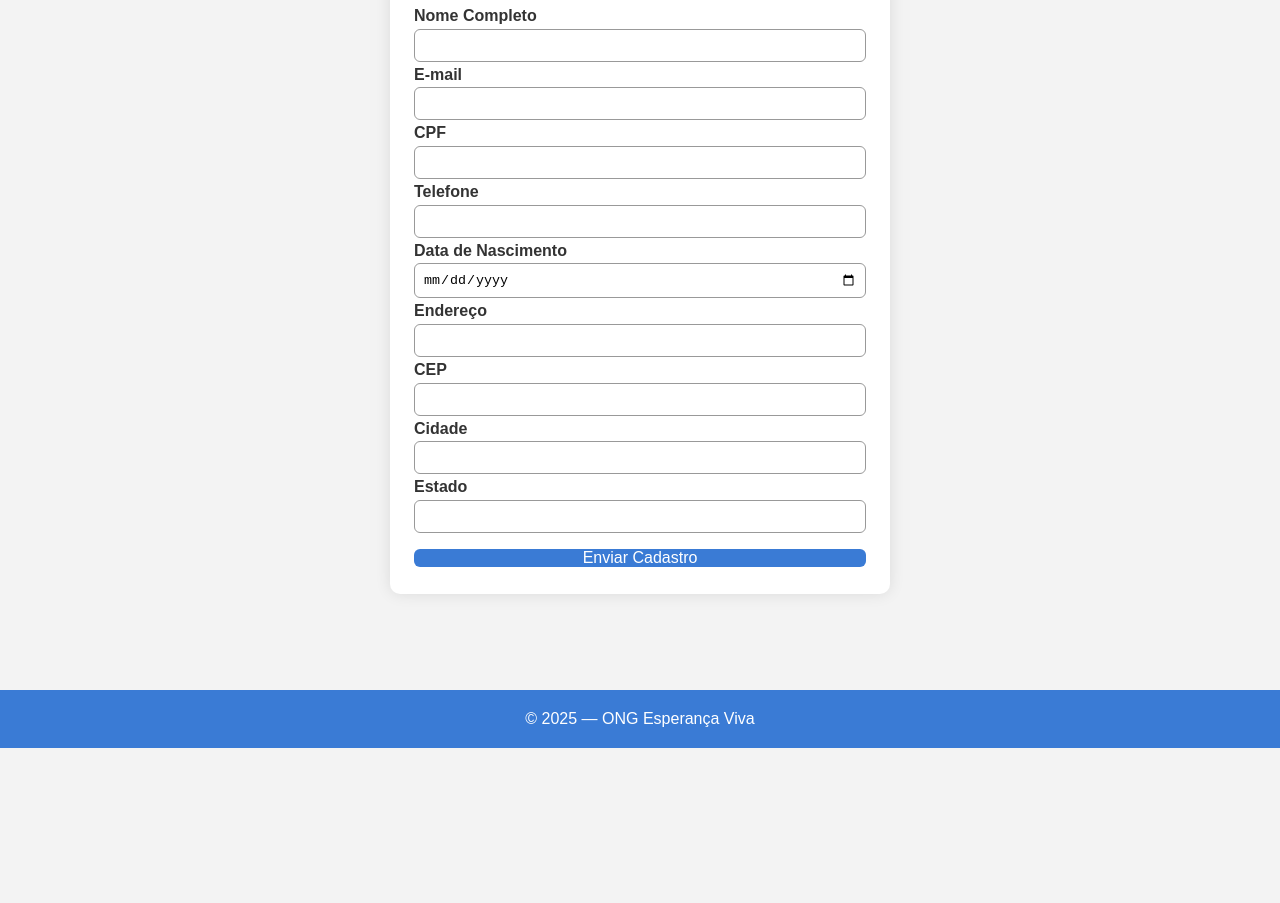
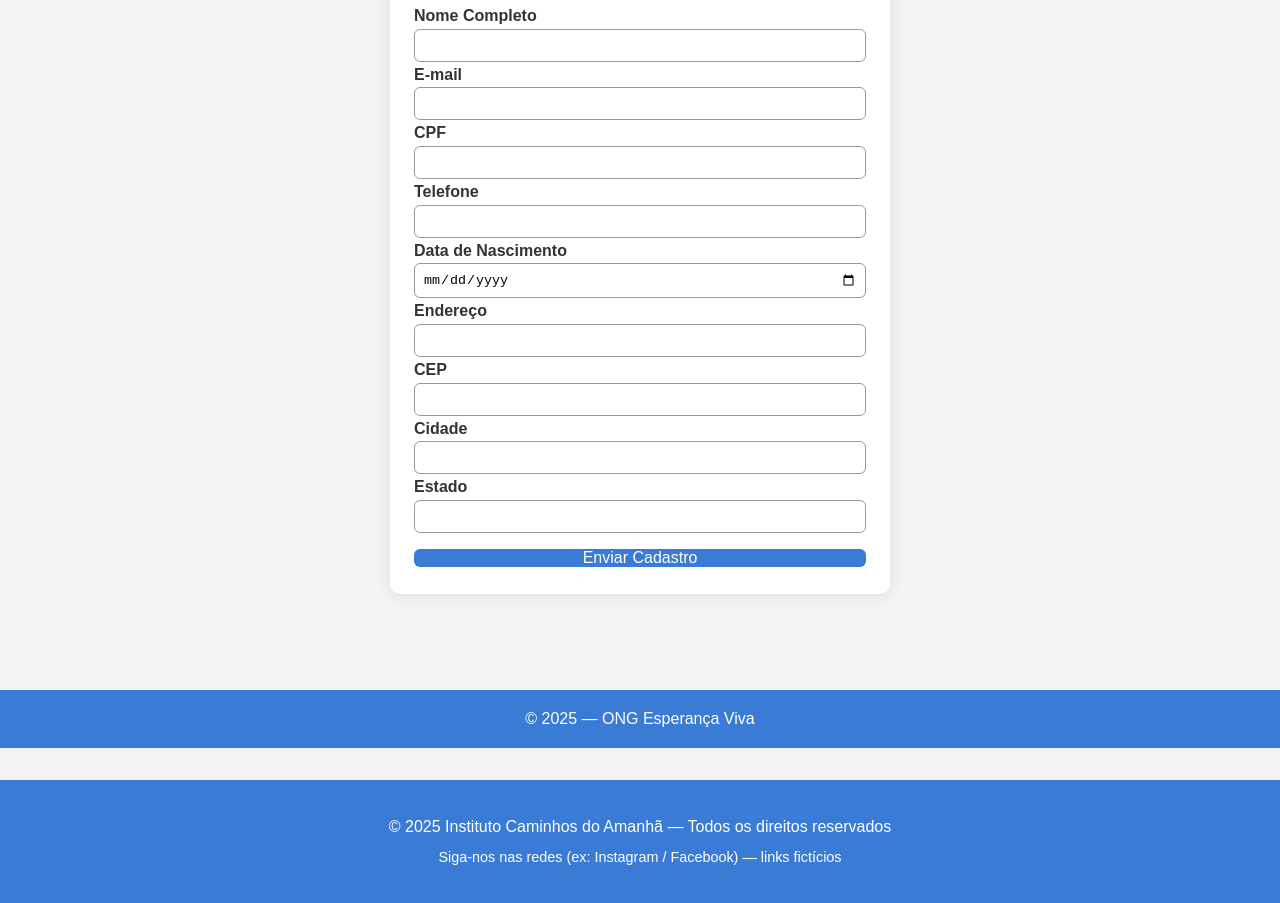
Before and after one commit to pedrohvitor2005-maker/ONG_caminhosdoamanha, a plain HTML site: page cadastro.html in a window 1280 px wide. Shown: the part 208-1111 px from the top of the page. Before the commit the page ends 956 px from the top, so only its background shows below. Drawn offline with Linux system fonts and the light colour scheme.

Commit message:
Update cadastro.html

```diff
--- a/cadastro.html
+++ b/cadastro.html
@@ -57,6 +57,16 @@
 </main>
 
 <footer>© 2025 — ONG Esperança Viva</footer>
+    <footer role="contentinfo">
+  <div style="padding:18px 20px; text-align:center;">
+    <p>© 2025 Instituto Caminhos do Amanhã — Todos os direitos reservados</p>
+    <p style="font-size:0.9em; margin-top:6px;">Siga-nos nas redes (ex: Instagram / Facebook) — links fictícios</p>
+  </div>
+</footer>
+  <script src="js/main.js"></script>
 
 </body>
 </html>
+
+</body>
+</html>
```
